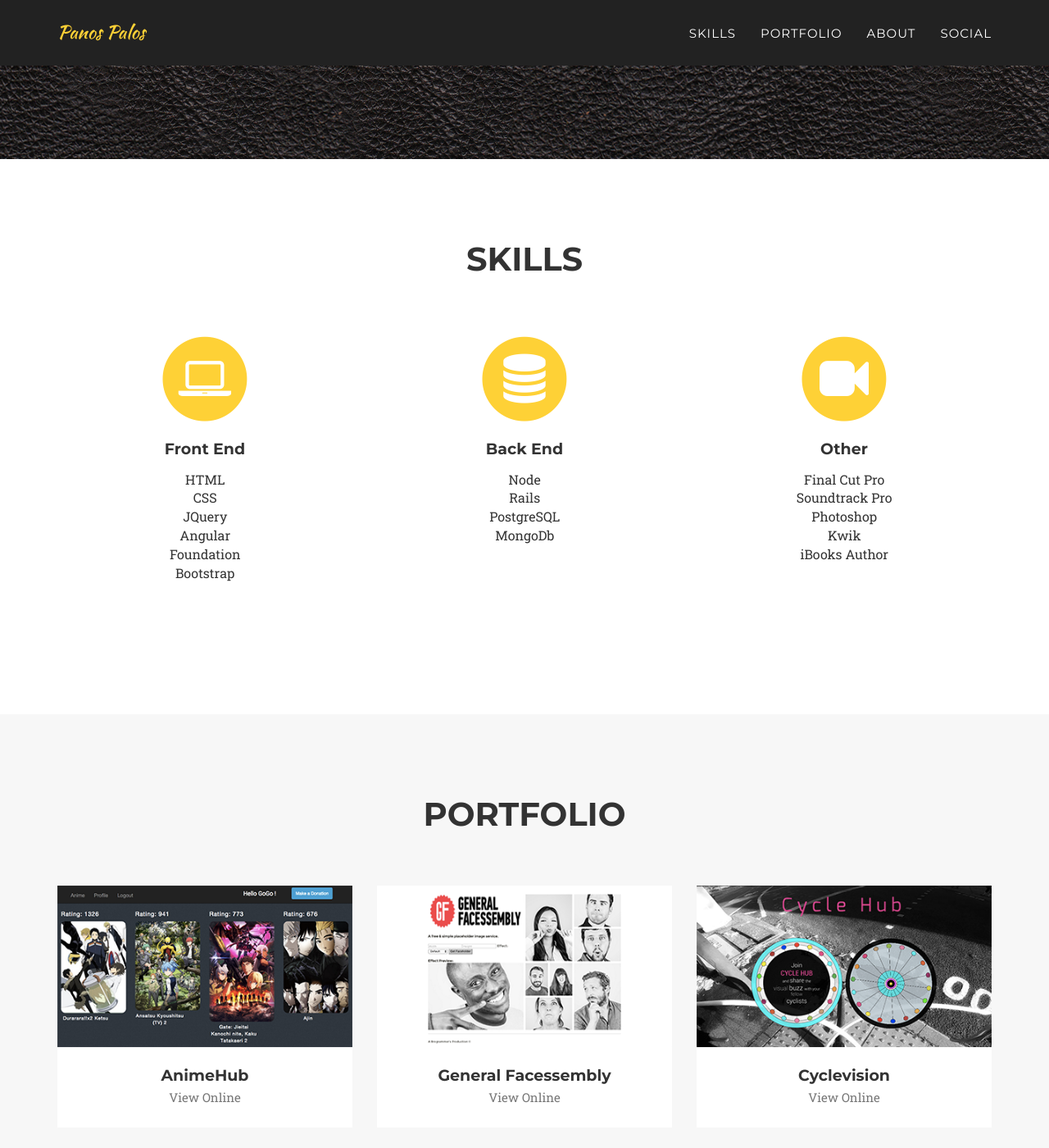
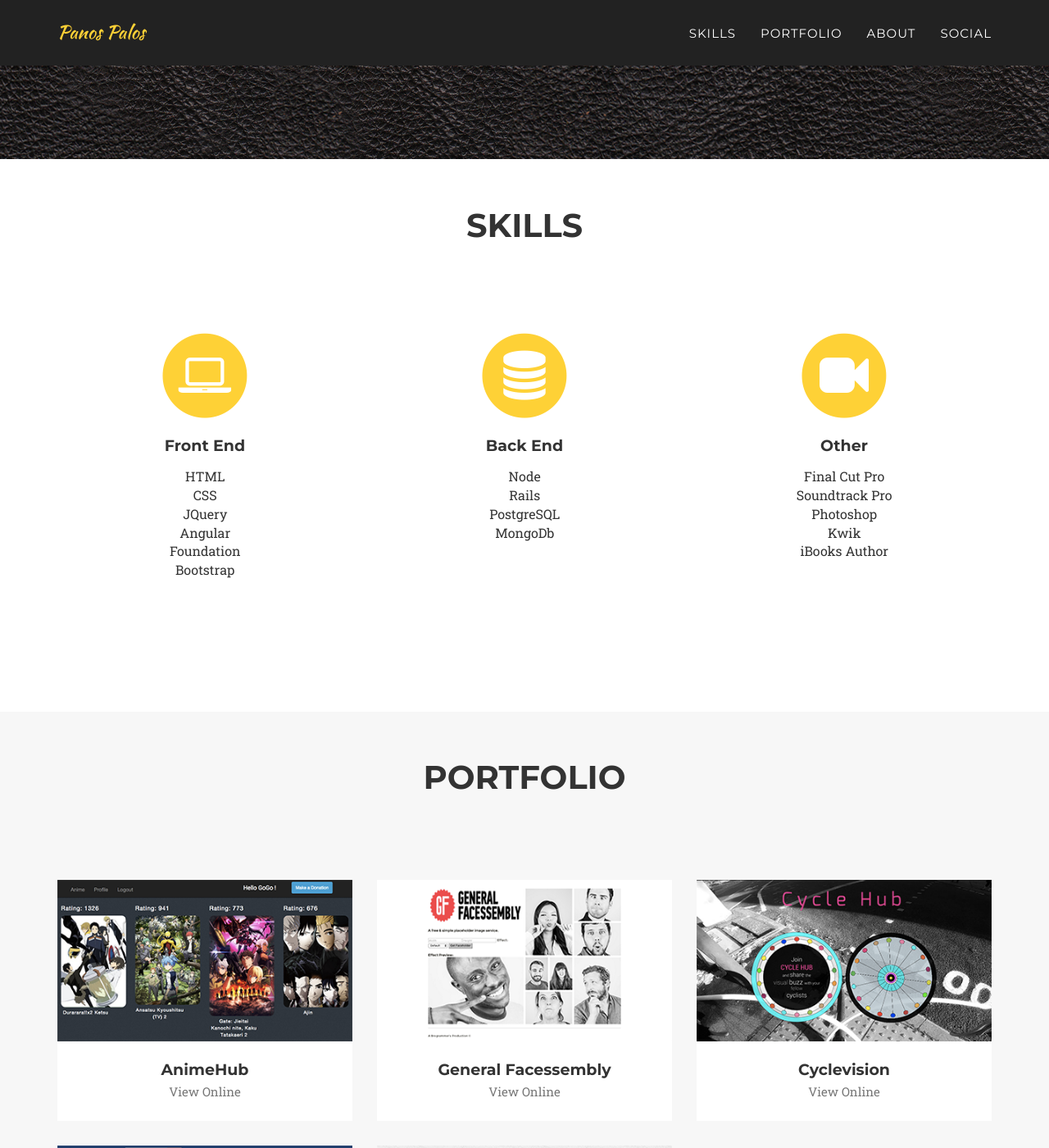
Before and after one commit to panox/panox.github.io, a Jekyll site: the page built from index.html, in a window 1280 px wide and 1400 px high, scrolled down 639 px. Shown: the whole window at 82% size. Built offline with Jekyll 4.4.1, drawn with Linux system fonts in a browser that asks for light colours; some web fonts are replaced.

Commit message:
margin for h2 changed to percentages

```diff
--- a/_includes/css/agency.css
+++ b/_includes/css/agency.css
@@ -866,7 +866,6 @@ body {
 }
 
 h2 {
-    margin-bottom: 40px;
-    margin-top: -50px;
-    margin-bottom: 65px;
+    margin-top: -8%;
+    margin-bottom: 9%;
 }
```
